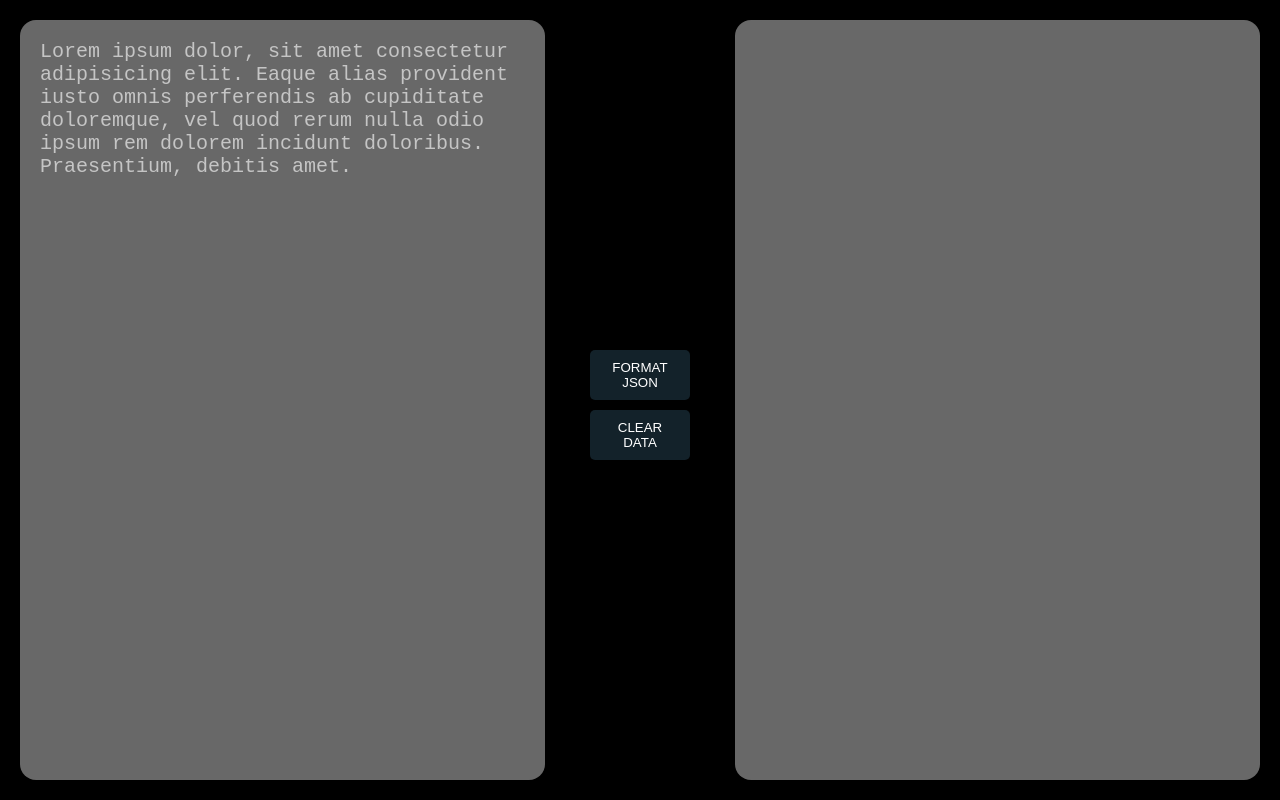
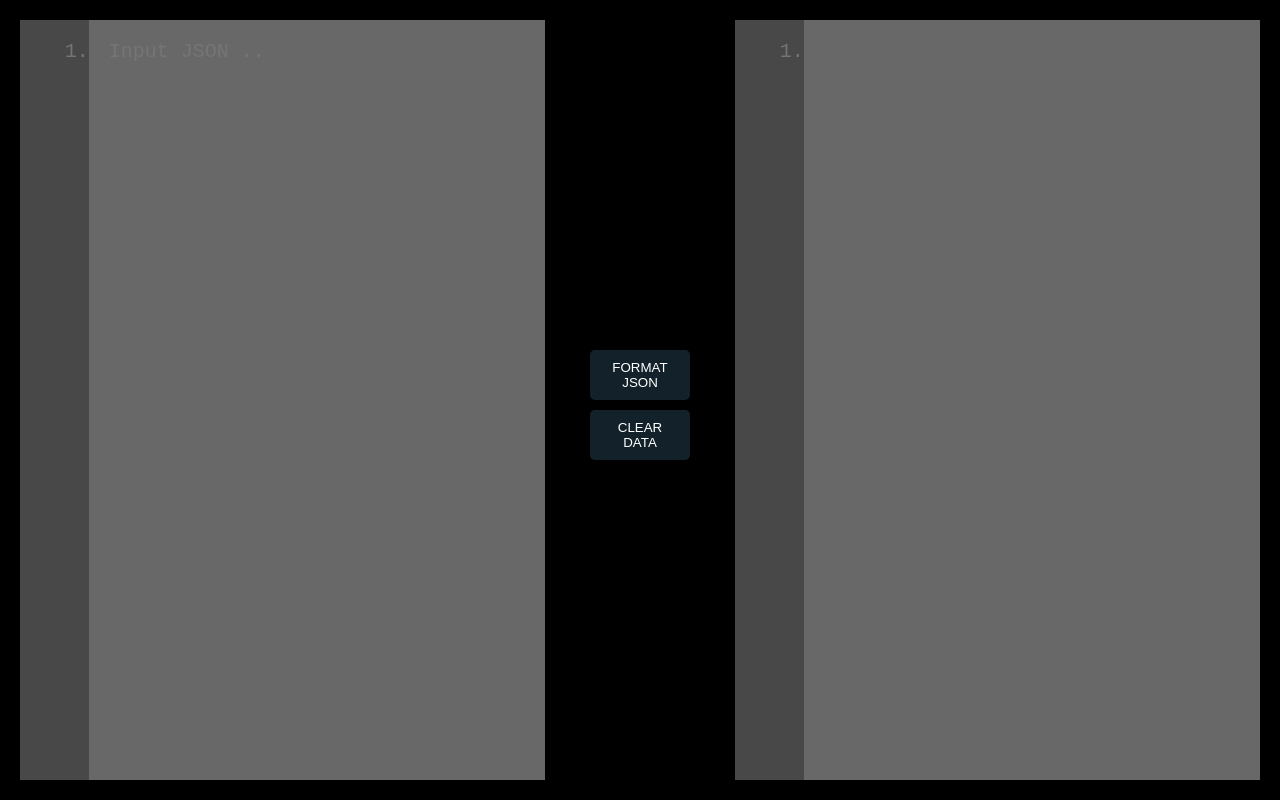
Before and after one commit to Abid459/Json-Formatter, a React (Create React App) app: page / in a window 1280 px wide. Built offline with nearby package versions, Linux system fonts and the light colour scheme.

Commit message:
Line count added

```diff
--- a/src/App.css
+++ b/src/App.css
@@ -1,42 +1,42 @@
-*{
+* {
   margin: 0;
   padding: 0;
   box-sizing: border-box;
 }
-.container{
+.container {
   display: grid;
-  width:100%;
+  width: 100%;
   background: #000;
   grid-template-columns: 1fr 150px 1fr;
   height: 100vh;
 }
 .input-Field,
-.output-Field{
+.output-Field {
+  display: flex;
   background: rgb(0, 0, 0);
   padding: 20px;
-
 }
-textarea{
-  width:100%;
+textarea {
+  width: 100%;
   height: 100%;
   resize: none;
   outline: none;
   border: 0;
   background: rgb(104, 104, 104);
-  color:rgb(197, 197, 197);
+  color: rgb(197, 197, 197);
   font-size: 20px;
   padding: 20px;
-  border-radius: 1rem;
+  /* border-radius: 1rem; */
+  /* word-wrap: ; */
 }
-.btn{
+.btn {
   display: flex;
   justify-content: center;
   align-items: center;
   padding: 20px;
   flex-direction: column;
-
 }
-.btn button{
+.btn button {
   margin-top: 10px;
   width: 100px;
   padding: 10px 20px;
@@ -47,3 +47,39 @@ textarea{
   background: rgba(52, 93, 117, 0.363);
   color: white;
 }
+.line-count {
+  background: rgb(72, 72, 72);
+  text-align: right;
+  width: 80px;
+  padding: 20px 0;
+  /* margin-top: 20px; */
+  /* display: block; */
+}
+/* .line-count */
+/* width */
+.line-count::-webkit-scrollbar {
+  display: none;
+  /* width: 1px; */
+}
+
+.text-field::-webkit-scrollbar {
+  cursor: pointer;
+  width: 16px;
+}
+
+/* Track */
+.text-field::-webkit-scrollbar-track {
+  background: #f1f1f150;
+}
+
+/* Handle */
+.text-field::-webkit-scrollbar-thumb {
+  background: rgba(0, 43, 117, 0.529);
+  cursor: pointer;
+}
+
+/* Handle on hover */
+.text-field::-webkit-scrollbar-thumb:hover {
+  background: #555;
+  cursor: pointer;
+}
--- a/src/components/Home.js
+++ b/src/components/Home.js
@@ -1,8 +1,28 @@
 import React, { useRef } from 'react';
+
 
 const Home = () => {
     const inputRef = useRef()
+    const inputCountRef = useRef()
     const outputRef = useRef()
+    const outputCountRef = useRef()
+
+
+    // scroll match of count and text editor
+    const matchScroll = () => {
+        inputCountRef.current.scrollTop = inputRef.current.scrollTop;
+        inputRef.current.scrollTop = inputCountRef.current.scrollTop;
+
+
+        inputCountRef.current.scrollLeft = inputRef.current.scrollLeft;
+
+
+        outputCountRef.current.scrollTop = outputRef.current.scrollTop;
+    }
+
+
+    let lineCountCache = 0;
+
     const checkTabKey = (e) => {
         // e.preventDefault();
 
@@ -13,12 +33,25 @@ const Home = () => {
             // e.target.value += "    ";
             const start = e.target.selectionStart;
             const end = e.target.selectionEnd;
-            e.target.setRangeText('    ',start,end);
+            e.target.setRangeText('    ', start, end);
             e.target.selectionStart += 4;
             e.preventDefault()
         }
     }
 
+    const lineCountOut = (output) => {
+        console.log("changed")
+        let lineCount = output.split('\n').length;
+        console.log('Line count', lineCount)
+        let countArr = [];
+        if (lineCountCache !== lineCount) {
+            for (let i = 0; i < lineCount; i++) {
+                countArr[i] = (i + 1) + '.';
+            }
+            // inputCountRef.current.value = countArr.join('\n')
+            outputCountRef.current.value = countArr.join('\n')
+        }
+    }
 
     const formatJSON = () => {
         const inputData = inputRef.current.value
@@ -28,30 +61,52 @@ const Home = () => {
         try {
             const formated = JSON.stringify(JSON.parse(inputData), null, 4);
             outputRef.current.value = formated;
-            console.log(inputRef.current.value)
+
+            lineCountOut(outputRef.current.value)
+            console.log("Output", outputRef.current.value)
         } catch (error) {
             outputRef.current.value = error
         }
 
     }
+//Function to clear all data
+    const clearField = () => {
+        inputRef.current.value = '';
+        outputRef.current.value = '';
+        inputCountRef.current.value = '';
+        outputCountRef.current.value = '';
+
+    }
 
 
-    const clearField = () =>{
-        inputRef.current.value = '';
-        outputRef.current.value = '';
+    //Function to count input Line
+    const lineCount = (e) => {
+        let lineCount = e.target.value.split('\n').length;
+        console.log('Line count', lineCount)
+        let countArr = [];
+        if (lineCountCache !== lineCount) {
+            for (let i = 0; i < lineCount; i++) {
+                countArr[i] = (i + 1) + '.';
+            }
+            inputCountRef.current.value = countArr.join('\n')
+        }
+    }
 
-    }
+
+
     return (
         <div className='container'>
             <div className='input-Field'>
-                <textarea name="" id="" spellcheck="false" ref={inputRef} onKeyDown={checkTabKey}>Lorem ipsum dolor, sit amet consectetur adipisicing elit. Eaque alias provident iusto omnis perferendis ab cupiditate doloremque, vel quod rerum nulla odio ipsum rem dolorem incidunt doloribus. Praesentium, debitis amet.</textarea>
+                <textarea ref={inputCountRef} name="" id="" className='line-count' placeholder='1.' onScroll={matchScroll} readOnly></textarea>
+                <textarea className='text-field' name="" id="" spellcheck="false" ref={inputRef} onKeyDown={checkTabKey} onInput={lineCount} onScroll={matchScroll} placeholder="Input JSON .." wrap='off' ></textarea>
             </div>
             <div className='btn'>
                 <button onClick={formatJSON}>FORMAT JSON</button>
                 <button onClick={clearField}>CLEAR DATA</button>
             </div>
             <div className='output-Field'>
-                <textarea name="" id="" cols="30" rows="10" spellcheck="false" ref={outputRef} readOnly ></textarea>
+                <textarea ref={outputCountRef} name="" id="" className='line-count' placeholder='1.' onScroll={matchScroll} readOnly></textarea>
+                <textarea className='text-field' cols="30" rows="10" spellcheck="false" onScroll={matchScroll} ref={outputRef} readOnly  wrap='off' ></textarea>
             </div>
         </div>
     );
```
